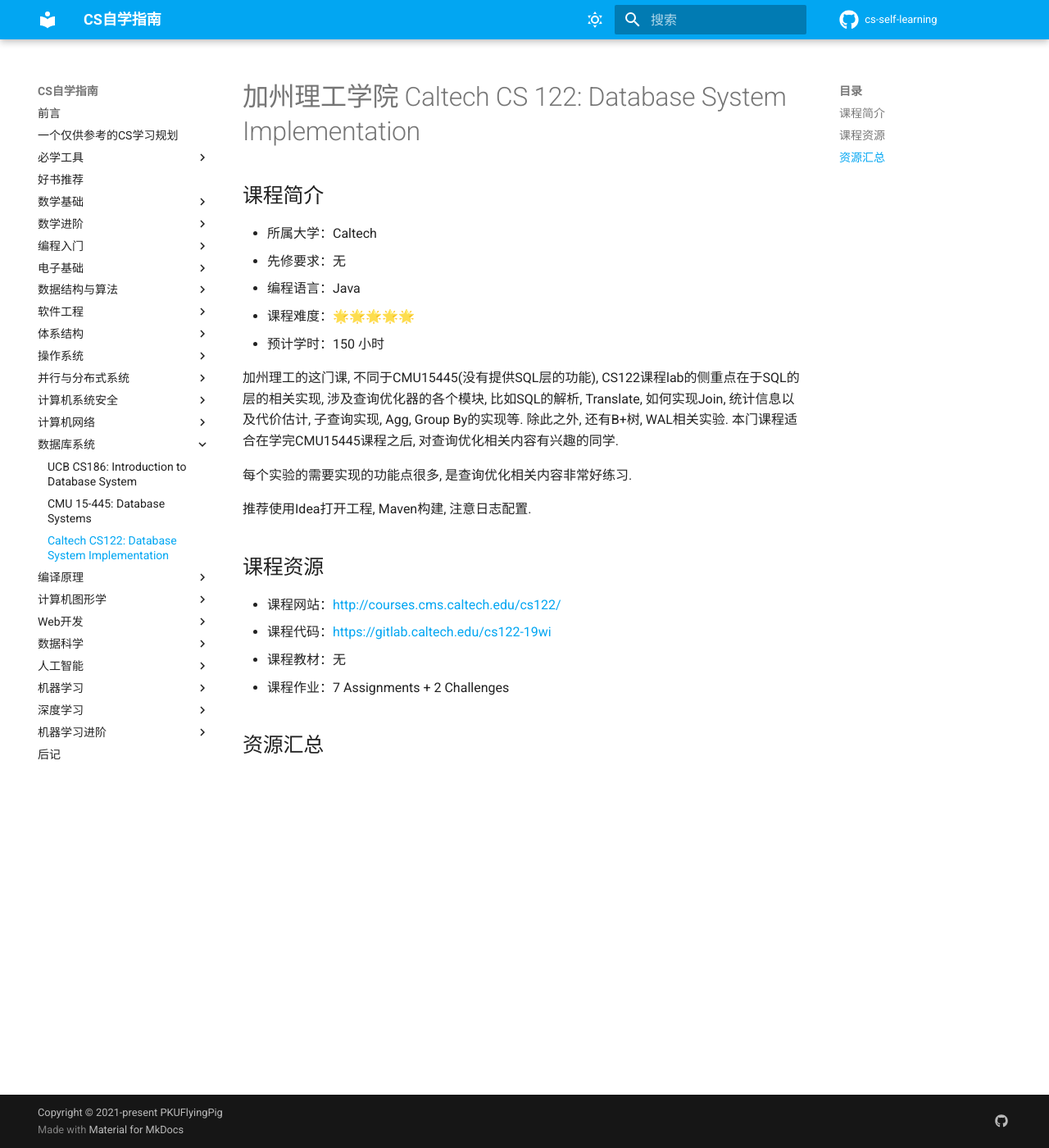
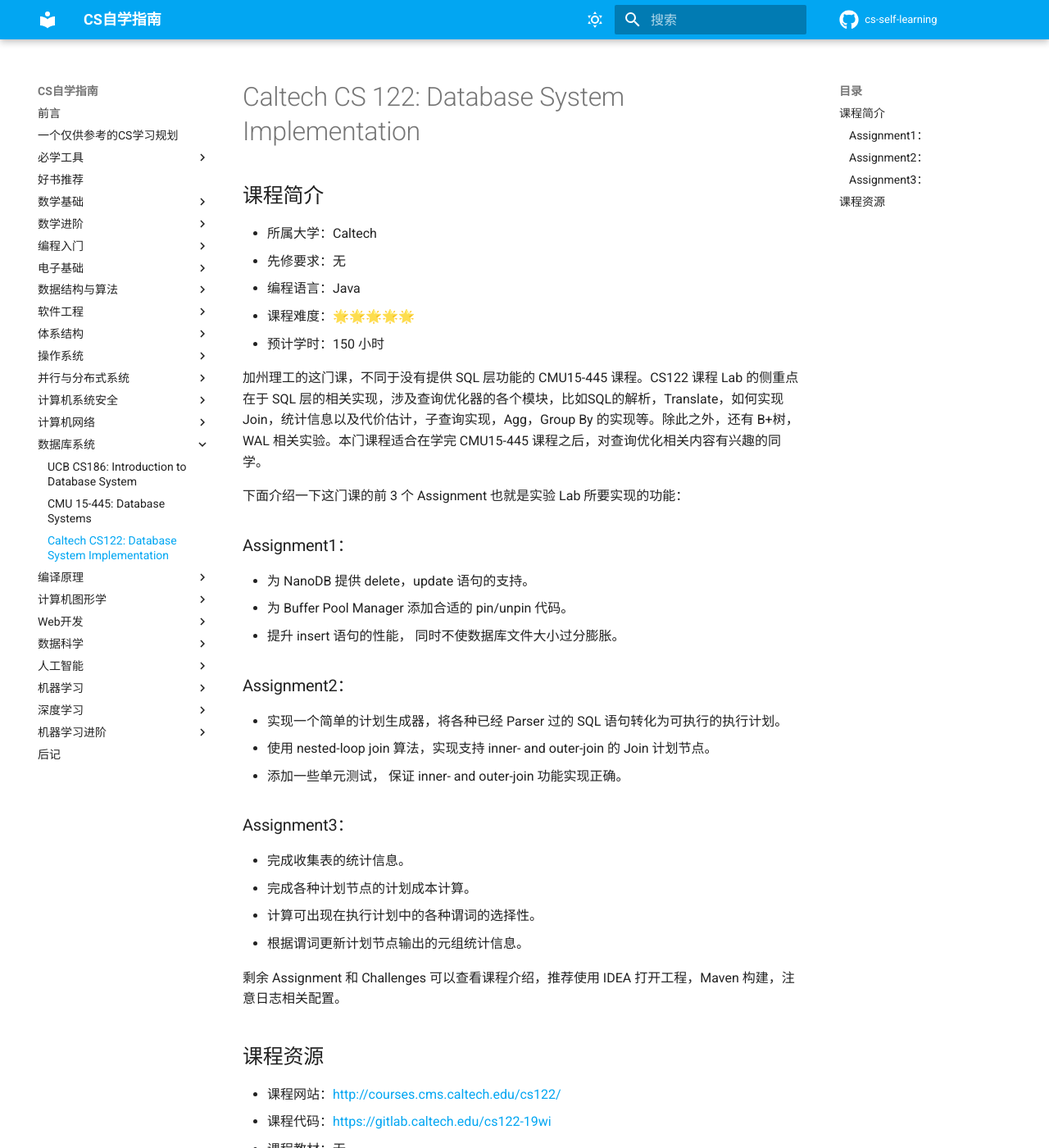
Before and after one commit to PKUFlyingPig/cs-self-learning, an MkDocs documentation site: the page built from docs/数据库系统/CS122.md, in a window 1280 px wide and 1400 px high. Shown: the whole window at 82% size. Built offline with MkDocs 1.6.1 and Material for MkDocs 9.7.7, drawn with Linux system fonts in a browser that asks for light colours; comment, search, counter and statistics services are not loaded.

Commit message:
调整格式，增加 Assignment 介绍

```diff
--- a/docs/数据库系统/CS122.md
+++ b/docs/数据库系统/CS122.md
@@ -1,4 +1,4 @@
-# 加州理工学院 Caltech CS 122: Database System Implementation
+# Caltech CS 122: Database System Implementation
 
 ## 课程简介
 
@@ -8,11 +8,29 @@
 - 课程难度：🌟🌟🌟🌟🌟
 - 预计学时：150 小时
 
-加州理工的这门课, 不同于CMU15445(没有提供SQL层的功能), CS122课程lab的侧重点在于SQL的层的相关实现, 涉及查询优化器的各个模块, 比如SQL的解析, Translate, 如何实现Join, 统计信息以及代价估计, 子查询实现, Agg, Group By的实现等. 除此之外, 还有B+树, WAL相关实验. 本门课程适合在学完CMU15445课程之后, 对查询优化相关内容有兴趣的同学.
+加州理工的这门课，不同于没有提供 SQL 层功能的 CMU15-445 课程。CS122 课程 Lab 的侧重点在于 SQL 层的相关实现，涉及查询优化器的各个模块，比如SQL的解析，Translate，如何实现 Join，统计信息以及代价估计，子查询实现，Agg，Group By 的实现等。除此之外，还有 B+树，WAL 相关实验。本门课程适合在学完 CMU15-445 课程之后，对查询优化相关内容有兴趣的同学。
 
-每个实验的需要实现的功能点很多, 是查询优化相关内容非常好练习.
+下面介绍一下这门课的前 3 个 Assignment 也就是实验 Lab 所要实现的功能：
 
-推荐使用Idea打开工程, Maven构建, 注意日志配置.
+### Assignment1：
+- 为 NanoDB 提供 delete，update 语句的支持。
+- 为 Buffer Pool Manager 添加合适的 pin/unpin 代码。
+- 提升 insert 语句的性能， 同时不使数据库文件大小过分膨胀。
+
+### Assignment2：
+
+- 实现一个简单的计划生成器，将各种已经 Parser 过的 SQL 语句转化为可执行的执行计划。
+- 使用 nested-loop join 算法，实现支持 inner- and outer-join 的 Join 计划节点。
+- 添加一些单元测试， 保证 inner- and outer-join 功能实现正确。
+
+### Assignment3：
+
+- 完成收集表的统计信息。
+- 完成各种计划节点的计划成本计算。
+- 计算可出现在执行计划中的各种谓词的选择性。
+- 根据谓词更新计划节点输出的元组统计信息。
+
+剩余 Assignment 和 Challenges 可以查看课程介绍，推荐使用 IDEA 打开工程，Maven 构建，注意日志相关配置。
 
 ## 课程资源
 
@@ -20,5 +38,3 @@
 - 课程代码：<https://gitlab.caltech.edu/cs122-19wi>
 - 课程教材：无
 - 课程作业：7 Assignments + 2 Challenges
-
-## 资源汇总
```
